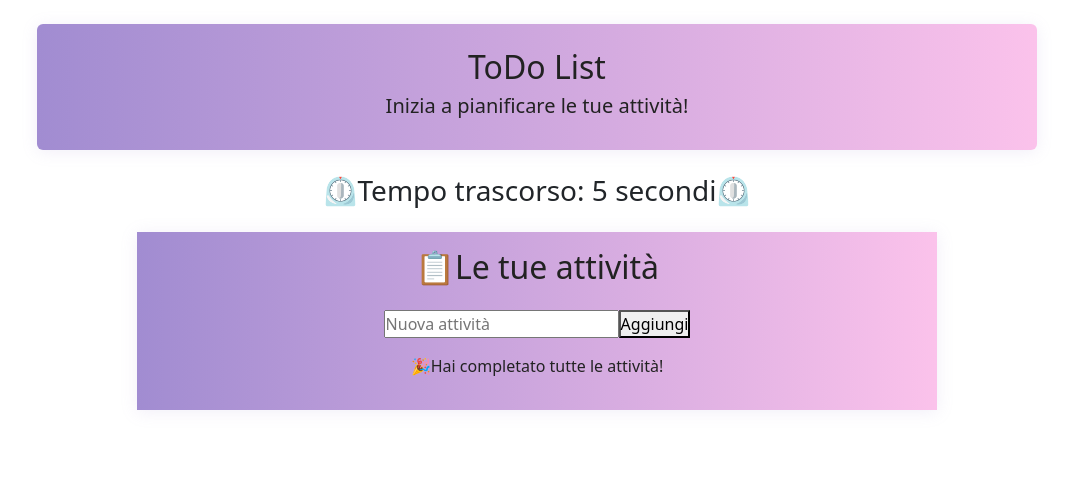
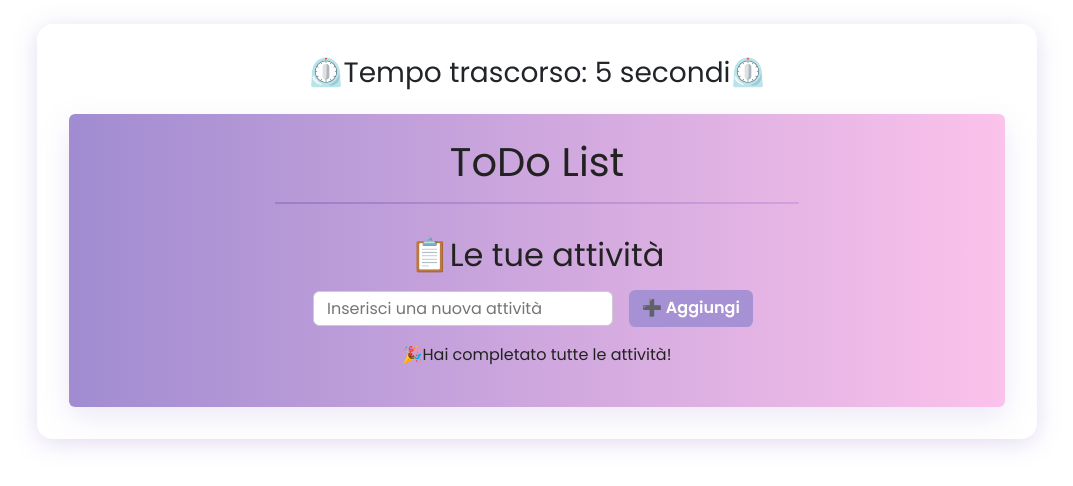
Before and after one commit to veronicamagnanimi/ToDo-List-Timer, a React (Vite) app: page / in a window 1280 px wide. Shown: the top 486 px of the page, without its empty margins (103-1176 px from the left). Built offline with nearby package versions, Linux system fonts and the light colour scheme.

Commit message:
feat: style

```diff
--- a/index.html
+++ b/index.html
@@ -4,6 +4,7 @@
     <meta charset="UTF-8" />
     <link rel="icon" type="image/svg+xml" href="/vite.svg" />
     <meta name="viewport" content="width=device-width, initial-scale=1.0" />
+    <link href="https://fonts.googleapis.com/css2?family=Poppins:wght@400;600&display=swap" rel="stylesheet">
     <title>ToDo List</title>
   </head>
   <body>
--- a/src/components/TasksList.jsx
+++ b/src/components/TasksList.jsx
@@ -49,12 +49,14 @@ const allTasks = tasks.every((task) => task.completed);
 
 
   return (
-    <div className="container mt-4 py-3 gradient-bg text-center">
-      <h2>📋Le tue attività</h2>
+    <div className="container text-center">
+      <h2 className="mb-3">📋Le tue attività</h2>
 
-      <input type="text" className="my-3" placeholder="Nuova attività" value={input}
+      <div className="task-input-wrapper">
+      <input type="text" className="input-task" placeholder="Inserisci una nuova attività" value={input}
         onChange={(e) => setInput(e.target.value)}/>
-      <button onClick={addTask}>Aggiungi</button>
+      <button onClick={addTask} className="btn">➕ Aggiungi</button>
+      </div>
 
       {allTasks ? (
         <p>🎉Hai completato tutte le attività!</p>
@@ -62,12 +64,12 @@ const allTasks = tasks.every((task) => task.completed);
         <ul>
           {tasks.map((task) => (
             <li key={task.id} className="task-item">
-              <input type="checkbox" checked={task.completed}
+              <input type="checkbox" checked={task.completed} className="my-3"
                 onChange={() => dispatch({ type: "TOGGLE", payload: task.id })}/>
               <span className={`task-text ${task.completed ? "task-completed" : ""}`}>
                 {task.text}
               </span>
-              <button onClick={() => dispatch({ type: "REMOVE", payload: task.id })}>Rimuovi</button>
+              <button onClick={() => dispatch({ type: "REMOVE", payload: task.id })} className="btn">➖ Rimuovi</button>
             </li>
           ))}
         </ul>
--- a/src/components/Timer.jsx
+++ b/src/components/Timer.jsx
@@ -31,7 +31,7 @@ const Timer = () => {
 
 
   return (
-    <h3>⏲️Tempo trascorso: {time} secondi⏲️</h3>
+    <h3 className='mb-4'>⏲️Tempo trascorso: {time} secondi⏲️</h3>
   )
 
 }
--- a/src/index.css
+++ b/src/index.css
@@ -3,6 +3,7 @@
     margin: 0;
     padding: 0;
     box-sizing: border-box;
+    font-family: 'Poppins', sans-serif;
 }
 
 .container {
@@ -15,11 +16,29 @@ ul {
     list-style: none;
 }
 
+.main-box {
+  background-color: white;
+  border-radius: 1rem;
+  padding: 2rem;
+  box-shadow: 0 4px 24px rgba(161, 140, 209, 0.3);
+}
+
 /* TITLE */
 .gradient-bg {
   background: linear-gradient(90deg, #a18cd1 0%, #fbc2eb 100%);
   color: #222;
-  box-shadow: 0 2px 16px rgba(161, 140, 209, 0.15);
+  padding: 2rem;
+  border-radius: 0.5rem;
+  box-shadow: 0 10px 30px rgba(161, 140, 209, 0.2);
+}
+
+.separator {
+  border: none;
+  height: 2px;
+  width: 60%;
+  margin: 1rem auto 2rem;
+  background: linear-gradient(to right, #4d2f93, #975cc7);
+  border-radius: 1rem;
 }
 
 /* TASK */
@@ -34,3 +53,63 @@ ul {
 .task-completed {
   text-decoration: line-through;
 }
+
+.task-item {
+  margin-bottom: 0.5rem;
+  opacity: 0;
+  transform: translateY(10px);
+  animation: fadeInUp 0.4s ease forwards;
+}
+
+@keyframes fadeInUp {
+  to {
+    opacity: 10;
+    transform: translateY(0);
+  }
+}
+
+.task-item:hover {
+  background-color: rgba(161, 140, 209, 0.1);
+  border-radius: 5px;
+  transition: background-color 0.3s ease;
+}
+
+/*BUTTONS*/
+.btn {
+  background-color: #a791d5;
+  color: #fff;
+  border: none;
+  border-radius: 0.4rem;
+  margin: 0 0.5rem;
+  padding: 0.4rem 0.8rem;
+  cursor: pointer;
+  font-weight: bold;
+  transition: background-color 0.3s ease;
+  &:hover {
+    background-color: #a18cd1;
+  }
+}
+
+.task-input-wrapper {
+  display: flex;
+  justify-content: center;
+  align-items: center;
+  gap: 0.5rem;
+  margin: 1rem 0 1rem;;
+}
+
+.input-task {
+  flex: 1;
+  max-width: 300px;
+  height: 2.2rem;
+  font-size: 1rem;
+  padding: 0 0.8rem;
+  border-radius: 0.4rem;
+  border: 1px solid #ccc;
+  outline: none;
+  transition: border 0.3s ease;
+}
+
+.input-task:focus {
+  border-color: #8260d4;
+}
--- a/src/pages/Home.jsx
+++ b/src/pages/Home.jsx
@@ -4,17 +4,17 @@ import TasksList from "../components/TasksList";
 const Home = () => {
   return (
     <>
-      <div className="container mt-4">
-        <div className="gradient-bg text-center p-4 rounded mb-4">
-          <h2>ToDo List</h2>
-          <h5>Inizia a pianificare le tue attività!</h5>
+      <div className="container">
+        <div className="text-center my-4">
+          <div className="main-box">
+            <Timer />
+          <div className="gradient-bg text-center py-4 rounded">
+            <h1 class>ToDo List</h1>
+            <hr className="separator" />
+            <TasksList />
+            </div>
+          </div>
         </div>
-
-        {/* timer */}
-        <div className="text-center my-4">
-          <Timer />
-        </div>
-        <TasksList />
       </div>
     </>
   );
```
